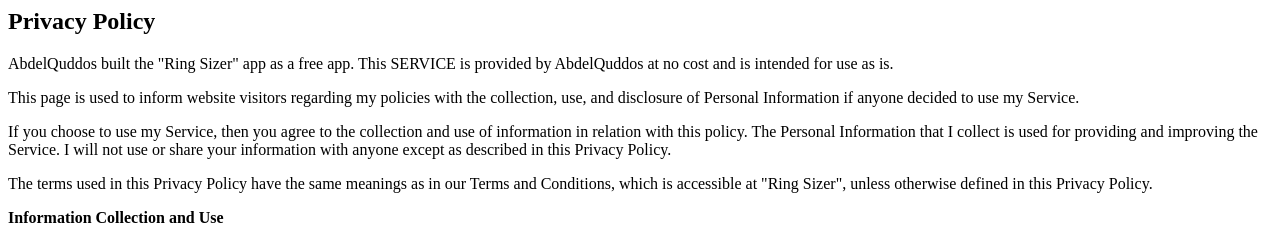
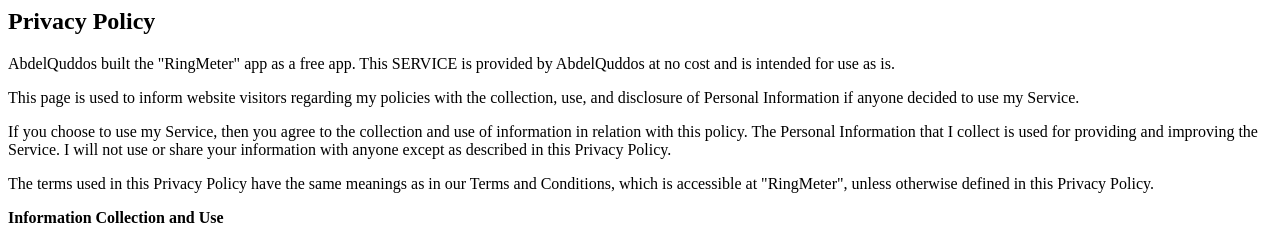
Before and after one commit to AbdelQuddous/pp-ringsizer, a plain HTML site: page index.html in a window 1280 px wide. Shown: the top 240 px of the page. Drawn offline with Linux system fonts and the light colour scheme.

Commit message:
Update index.html

```diff
--- a/index.html
+++ b/index.html
@@ -1,7 +1,7 @@
 <html>
 <body>
 <h2>Privacy Policy</h2>
-<p>AbdelQuddos built the "Ring Sizer" app as a free app. This SERVICE is provided by AbdelQuddos at no cost and is intended
+<p>AbdelQuddos built the "RingMeter" app as a free app. This SERVICE is provided by AbdelQuddos at no cost and is intended
     for use as is.</p>
 <p>This page is used to inform website visitors regarding my policies with the collection, use, and
     disclosure of Personal Information if anyone decided to use my Service.</p>
@@ -10,7 +10,7 @@
     improving the Service. I will not use or share your information with anyone except as described
     in this Privacy Policy.</p>
 <p>The terms used in this Privacy Policy have the same meanings as in our Terms and Conditions,
-    which is accessible at "Ring Sizer", unless otherwise defined in this Privacy Policy.</p>
+    which is accessible at "RingMeter", unless otherwise defined in this Privacy Policy.</p>
 
 <p><strong>Information Collection and Use</strong></p>
 <p>The app does use third party services that may collect information used to identify you.
```
